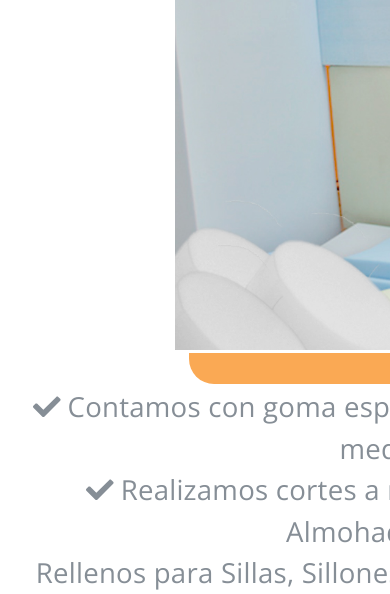
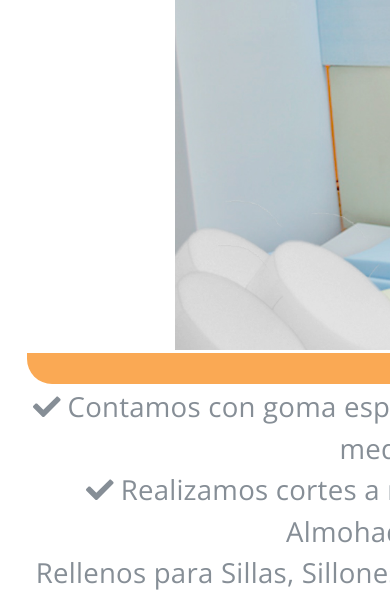
Before and after one commit to SandroSD/clienteTelas, a PHP site: page / in a window 390 px wide; the page is wider, and only the part inside the window is pictured. Shown: the part 4646-5240 px from the top of that part. Run offline with PHP 8.4, Linux system fonts and the light colour scheme; some libraries are stand-ins or nearby versions; some web fonts are replaced.

Commit message:
cambio media query

```diff
--- a/css/cssMobile.css
+++ b/css/cssMobile.css
@@ -1,4 +1,4 @@
-@media (max-width: 768px){
+@media (max-width: 600px){
     section.resume-section {
       padding-top: 3em !important;
       padding-bottom: 3em !important;
@@ -65,7 +65,7 @@
       border-bottom-left-radius: 25px;
       border-bottom-right-radius: 25px;
       font-weight: bold;
-      padding: 0 13.31em;
+      padding: 0 25.8em;
 
     }
     #fotoTituloGE{
```
